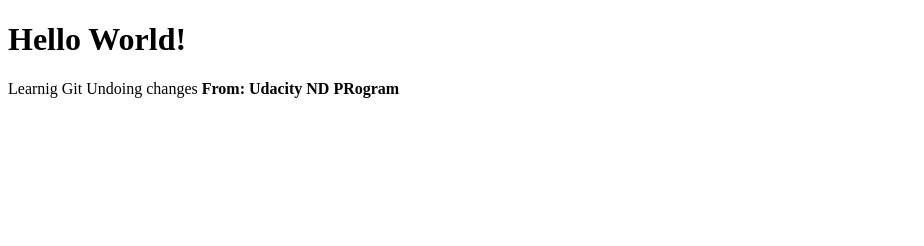
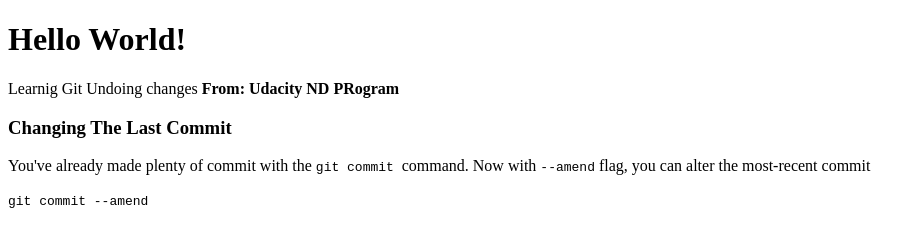
Before and after one commit to gwgusp/udacity-git-course, a plain HTML site: page index.html in a window 1280 px wide. Shown: the whole page, without its empty margins (0-924 px from the left). Drawn offline with Linux system fonts and the light colour scheme.

Commit message:
Update content

```diff
--- a/index.html
+++ b/index.html
@@ -13,7 +13,11 @@
     <p>Learnig Git Undoing changes
         <strong>From: Udacity ND PRogram</strong>
     </p>
-
+    <h3>Changing The Last Commit</h3>
+    <p>You've already made plenty of commit with the
+        <code>git commit </code>command. Now with
+        <code>--amend</code> flag, you can alter the most-recent commit</p>
+    <code>git commit --amend</code>
 </body>
 
 </html>
```
